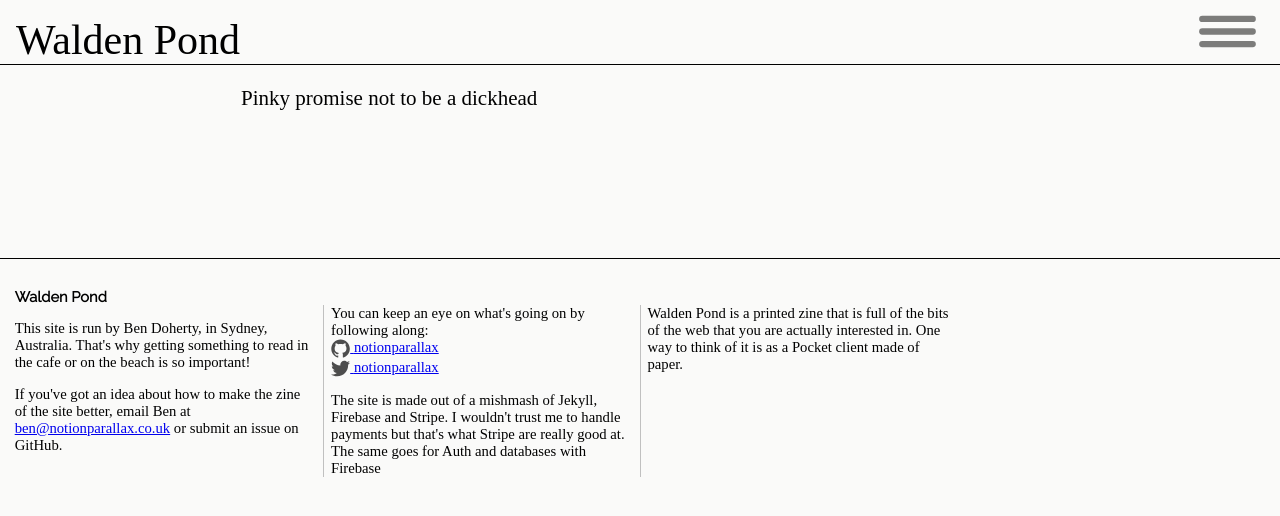
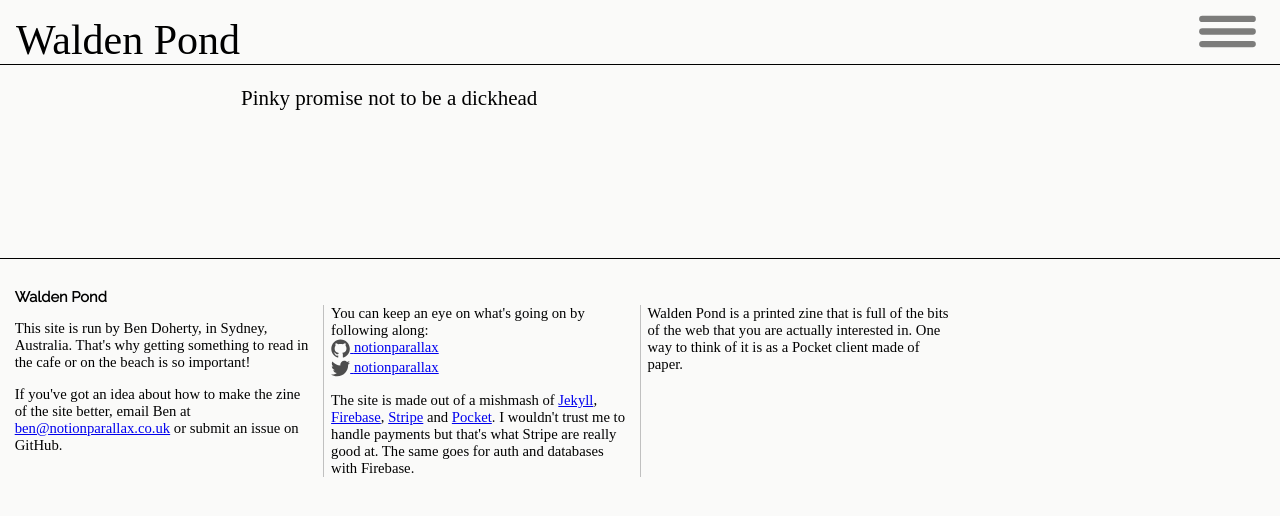
Before and after one commit to notionparallax/wp2frontEnd, a Jekyll site: the page built from tos.md, in a window 1280 px wide. Shown: the top 516 px of the page. Built offline with Jekyll 4.4.1, drawn with Linux system fonts in a browser that asks for light colours; some web fonts are replaced.

Commit message:
add product links to footer

```diff
--- a/_includes/footer.html
+++ b/_includes/footer.html
@@ -25,7 +25,14 @@
           </li>
           {% endif %}
         </ul>
-        <p>The site is made out of a mishmash of Jekyll, Firebase and Stripe. I wouldn't trust me to handle payments but that's what Stripe are really good at. The same goes for Auth and databases with Firebase</p>
+        <p>The site is made out of a mishmash of
+          <a href="https://jekyllrb.com/">Jekyll</a>,
+          <a href="https://firebase.google.com/">Firebase</a>,
+          <a href="https://stripe.com/">Stripe</a> and
+          <a href="http://getpocket.com/">Pocket</a>.
+          I wouldn't trust me to handle payments but that's what Stripe are
+          really good at. The same goes for auth and databases with Firebase.
+        </p>
       </div>
 
       <div class="footer-col">
```
